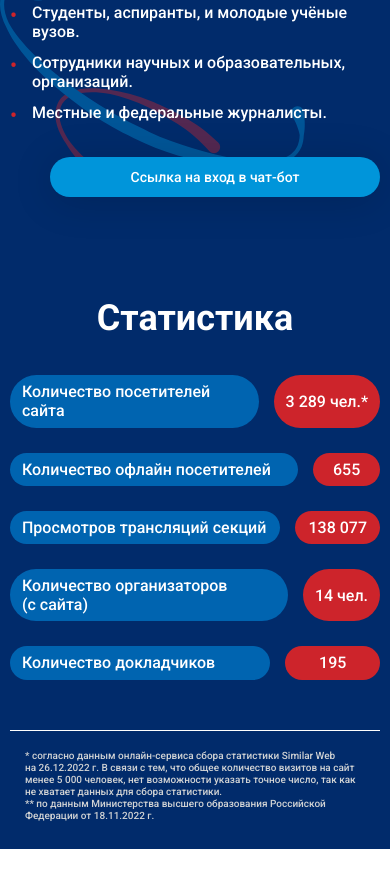
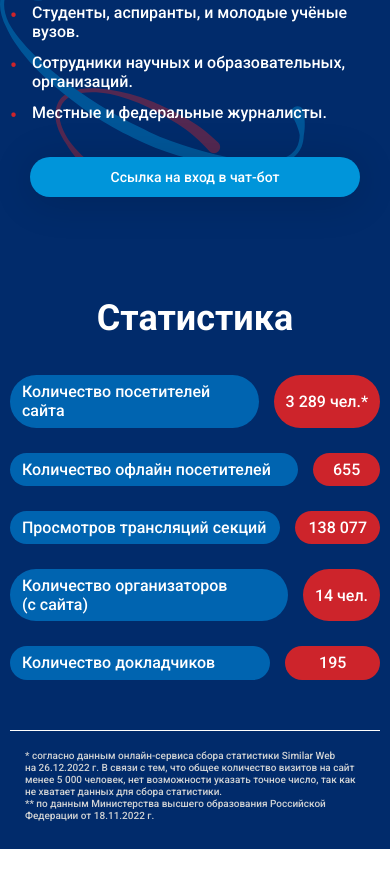
Before and after one commit to AndrewStartcev/MinObr, a plain HTML site: page index.html in a window 390 px wide. Shown: the part 2353-3224 px from the top of the page. Drawn offline with Linux system fonts and the light colour scheme.

Commit message:
btn center mobile

```diff
--- a/index.html
+++ b/index.html
@@ -10,7 +10,7 @@
   <link rel="preconnect" href="https://fonts.gstatic.com" crossorigin>
   <link href="https://fonts.googleapis.com/css2?family=Roboto:ital,wght@0,300;0,500;0,700;0,900;1,700&display=swap"
     rel="stylesheet">
-  <link rel="stylesheet" href="css/style.css?ver=1.6">
+  <link rel="stylesheet" href="css/style.css?ver=1.8">
 </head>
 
 <body>
--- a/scss/style.scss
+++ b/scss/style.scss
@@ -57,6 +57,12 @@
 	&:hover {
 		background: lighten($color: #0095da, $amount: 10);
 	}
+	@include media-mobile-horizontal {
+		justify-self: center;
+		align-self: center;
+		margin-left: auto;
+		margin-right: auto;
+	}
 }
 
 // Страницы и блоки
```
Also changed, not shown: css/style.css, 1 other file.
